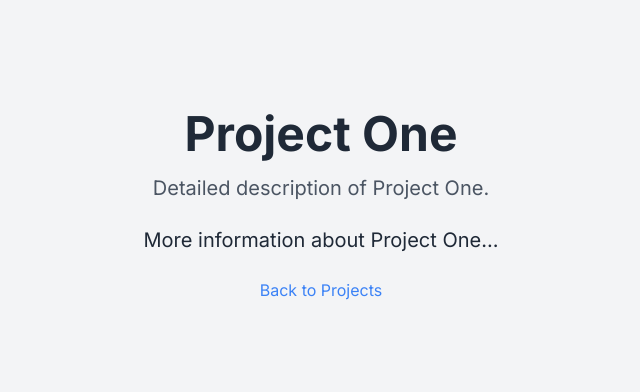
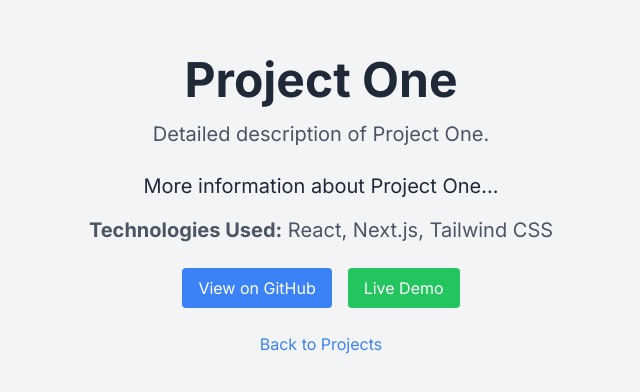
Before and after one commit to jamesfmcgrath/portfolio, a Next.js app: page /projects/1 in a window 1280 px wide. Shown: the part 194-586 px from the top of the page, without its empty margins (319-959 px from the left). Built offline with nearby package versions, Linux system fonts and the light colour scheme.

Commit message:
Enhance project details pages with technologies, GitHub, and live demo links

```diff
--- a/src/app/projects/[id]/page.tsx
+++ b/src/app/projects/[id]/page.tsx
@@ -1,4 +1,4 @@
-'use client'; // Add this line at the top
+"use client"; // Add this line at the top
 
 import { useParams } from 'next/navigation';
 import React from 'react';
@@ -12,41 +12,59 @@
             title: 'Project One',
             description: 'Detailed description of Project One.',
             content: 'More information about Project One...',
+            technologies: 'React, Next.js, Tailwind CSS',
+            github: 'https://github.com/yourusername/project-one',
+            liveDemo: 'https://project-one.vercel.app'
         },
         2: {
             title: 'Project Two',
             description: 'Detailed description of Project Two.',
             content: 'More information about Project Two...',
+            technologies: 'React, Next.js, Tailwind CSS',
+            github: 'https://github.com/yourusername/project-two',
+            liveDemo: 'https://project-two.vercel.app'
         },
         3: {
             title: 'Project Three',
             description: 'Detailed description of Project Three.',
             content: 'More information about Project Three...',
-    },
+            technologies: 'React, Next.js, Tailwind CSS',
+            github: 'https://github.com/yourusername/project-three',
+            liveDemo: 'https://project-three.vercel.app'
+        }
     };
 
     const project = projectDetails[id as unknown as keyof typeof projectDetails];
 
-  if (project) {
+    if (!project) {
+        return <p>Loading...</p>;
+    }
+
     return (
-      <div className='flex flex-col items-center justify-center min-h-screen py-2 bg-gray-100 px-4 md:px-8 lg:px-16'>
-        <h1 className='text-3xl sm:text-4xl md:text-5xl font-bold text-gray-800'>
-          {project.title}
-        </h1>
-        <p className='mt-4 text-base sm:text-lg md:text-xl text-center text-gray-600 max-w-2xl'>
+        <div className="flex flex-col items-center justify-center min-h-screen py-2 bg-gray-100 px-4 md:px-8 lg:px-16">
+            <h1 className="text-3xl sm:text-4xl md:text-5xl font-bold text-gray-800">{project.title}</h1>
+            <p className="mt-4 text-base sm:text-lg md:text-xl text-center text-gray-600 max-w-2xl">
                 {project.description}
             </p>
-        <div className='mt-6 text-base sm:text-lg md:text-xl text-gray-800 max-w-2xl'>
+            <div className="mt-6 text-base sm:text-lg md:text-xl text-gray-800 max-w-2xl">
                 {project.content}
             </div>
-        <a href='/projects' className='mt-6 text-blue-500 hover:underline'>
+            <p className="mt-4 text-base sm:text-lg md:text-xl text-center text-gray-600 max-w-2xl">
+                <strong>Technologies Used:</strong> {project.technologies}
+            </p>
+            <div className="mt-6 flex flex-col sm:flex-row sm:space-x-4 space-y-4 sm:space-y-0">
+                <a href={project.github} className="px-4 py-2 text-white bg-blue-500 rounded hover:bg-blue-600" target="_blank" rel="noopener noreferrer">
+                    View on GitHub
+                </a>
+                <a href={project.liveDemo} className="px-4 py-2 text-white bg-green-500 rounded hover:bg-green-600" target="_blank" rel="noopener noreferrer">
+                    Live Demo
+                </a>
+            </div>
+            <a href="/projects" className="mt-6 text-blue-500 hover:underline">
                 Back to Projects
             </a>
         </div>
     );
-  } else {
-    console.error('Project not found for the given ID');
-  }
 };
 
 export default ProjectDetailPage;
```
Lines whose indentation alone changed are shown as unchanged.
